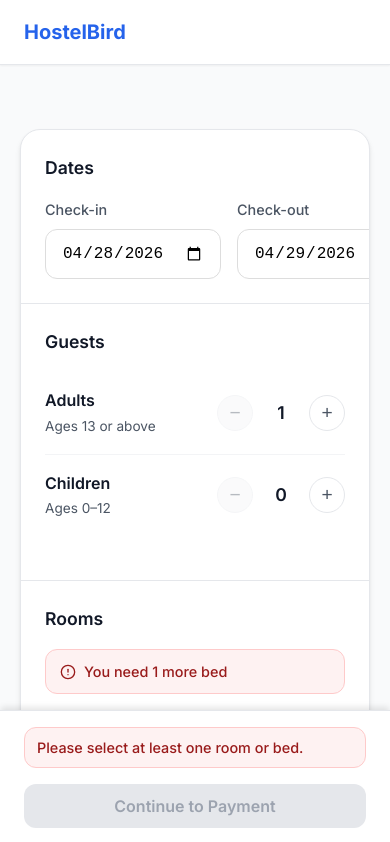
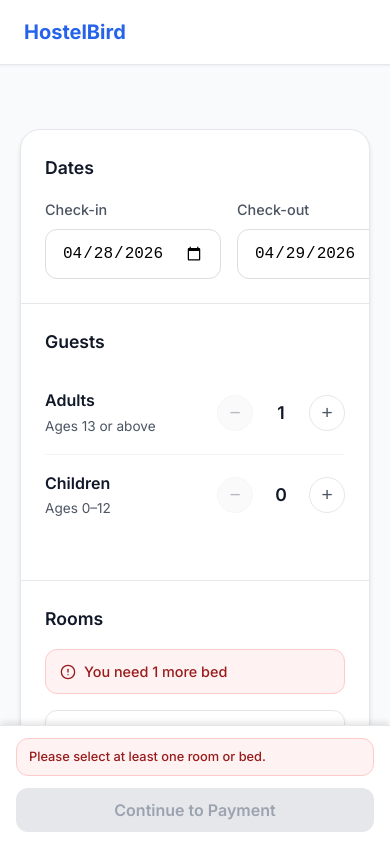
Before and after one commit to mds06f/hostelbird-bugfix-case-study, a React (Vite) app: page / in a window 390 px wide. Shown: the top 842 px of the page. Built offline with nearby package versions, Linux system fonts and the light colour scheme.

Commit message:
Update booking footer styles and adjust gaps

```diff
--- a/src/index.css
+++ b/src/index.css
@@ -472,10 +472,17 @@ a:hover {
     width: 100%;
     height: 200px;
   }
+  .booking-footer {
+    padding: 12px 16px;
+  }
   .booking-footer-content {
     flex-direction: column;
     align-items: stretch;
-    gap: 16px;
+    gap: 12px;
+  }
+  .booking-footer-content .status-message {
+    font-size: 0.8rem;
+    padding: 6px 10px;
   }
   .booking-actions {
     align-items: stretch;
```
